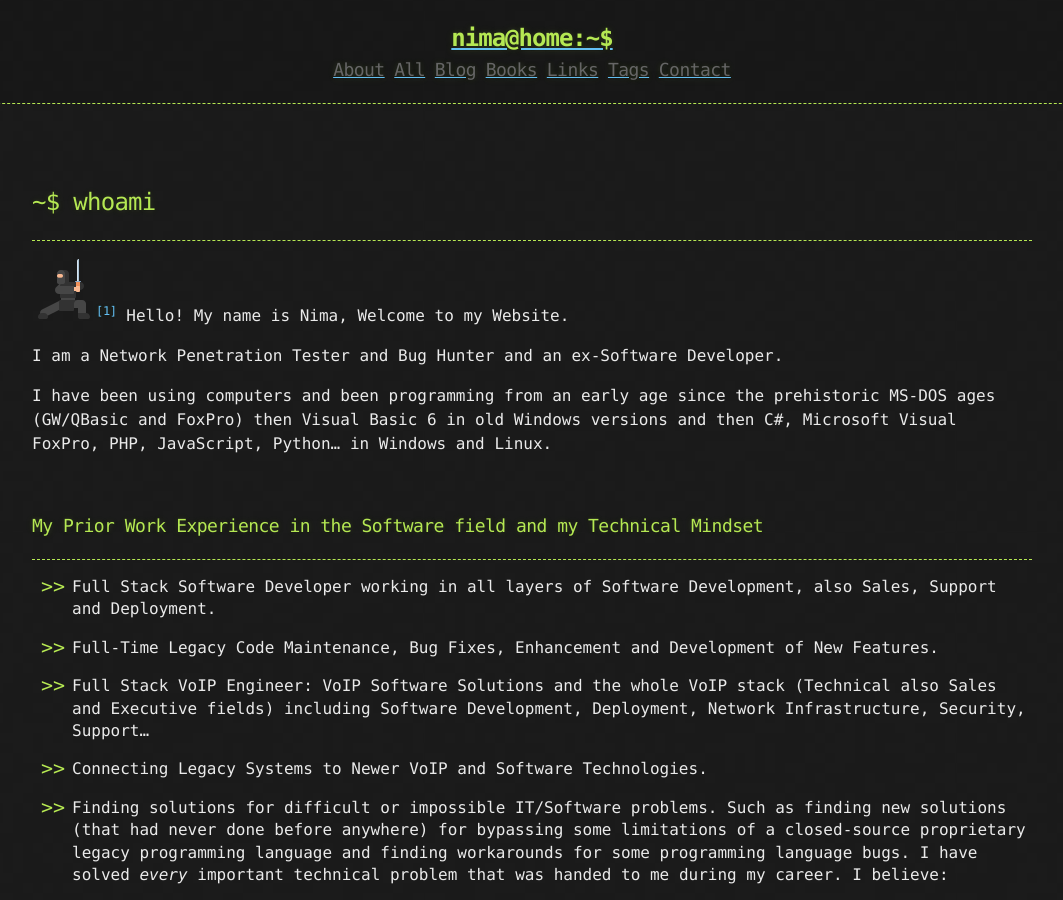
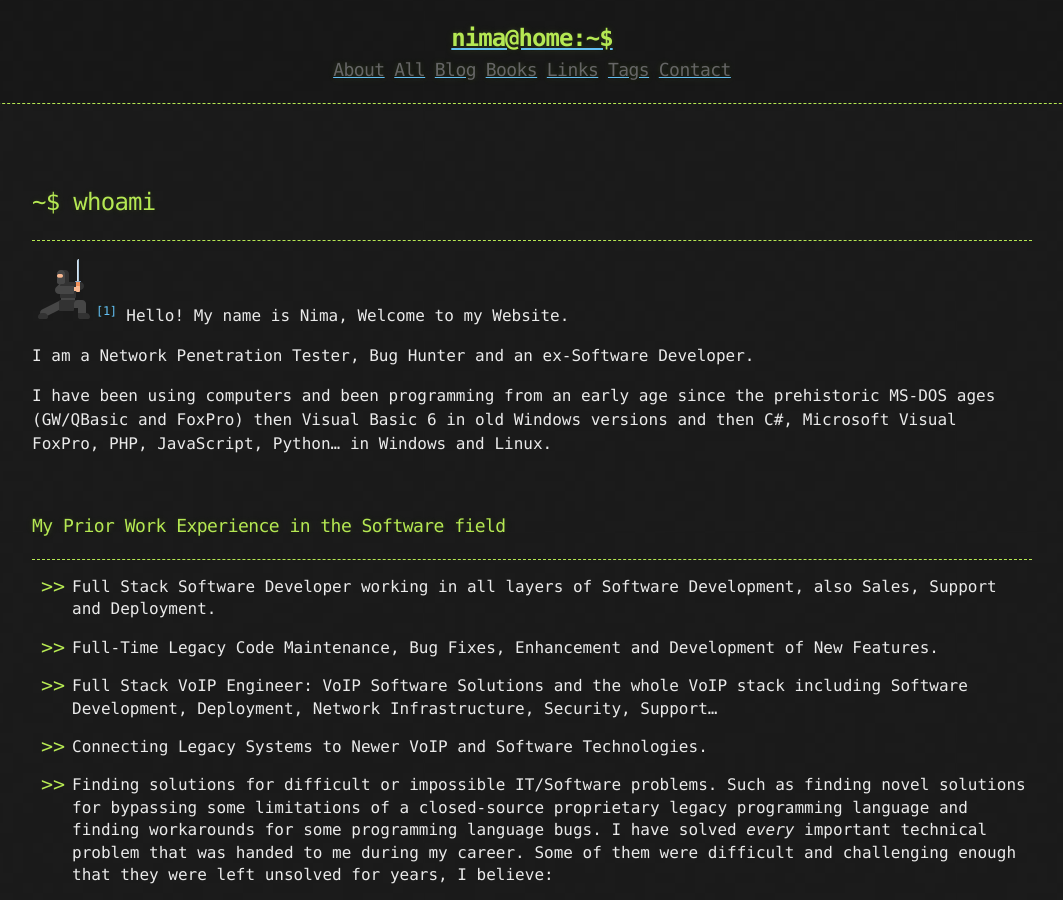
Before and after one commit to CamoCatX/camocatx.github.io, a Jekyll site: the page built from about.md, in a window 1280 px wide and 900 px high. Shown: the whole window, without its empty margins (108-1171 px from the left). Built offline with Jekyll 4.4.1, drawn with Linux system fonts in a browser that asks for light colours.

Commit message:
Edit about page

```diff
--- a/about.md
+++ b/about.md
@@ -11,23 +11,23 @@ robots: noindex,nofollow
 
 ![](/assets/ninjutsu1.png)[^1] Hello! My name is Nima, Welcome to my Website.
 
-I am a Network Penetration Tester and Bug Hunter and an ex-Software Developer.
+I am a Network Penetration Tester, Bug Hunter and an ex-Software Developer.
 
 I have been using computers and been programming from an early age since the prehistoric MS-DOS ages (GW/QBasic and FoxPro) then Visual Basic 6 in old Windows versions and then C#, Microsoft Visual FoxPro, PHP, JavaScript, Python... in Windows and Linux.
 
 <br>
-### My Prior Work Experience in the Software field and my Technical Mindset
+### My Prior Work Experience in the Software field
 * * *
 
 * Full Stack Software Developer working in all layers of Software Development, also Sales, Support and Deployment.
 
 * Full-Time Legacy Code Maintenance, Bug Fixes, Enhancement and Development of New Features.
 
-* Full Stack VoIP Engineer: VoIP Software Solutions and the whole VoIP stack (Technical also Sales and Executive fields) including Software Development, Deployment, Network Infrastructure, Security, Support...
+* Full Stack VoIP Engineer: VoIP Software Solutions and the whole VoIP stack including Software Development, Deployment, Network Infrastructure, Security, Support...
 
 * Connecting Legacy Systems to Newer VoIP and Software Technologies.
 
-* Finding solutions for difficult or impossible IT/Software problems. Such as finding new solutions (that had never done before anywhere) for bypassing some limitations of a closed-source proprietary legacy programming language and finding workarounds for some programming language bugs. I have solved _every_ important technical problem that was handed to me during my career. I believe:
+* Finding solutions for difficult or impossible IT/Software problems. Such as finding novel solutions for bypassing some limitations of a closed-source proprietary legacy programming language and finding workarounds for some programming language bugs. I have solved _every_ important technical problem that was handed to me during my career. Some of them were difficult and challenging enough that they were left unsolved for years, I believe:
 
 > Nothing is impossible in IT and Security and the only limitation is in our own Imagination!
 
```
